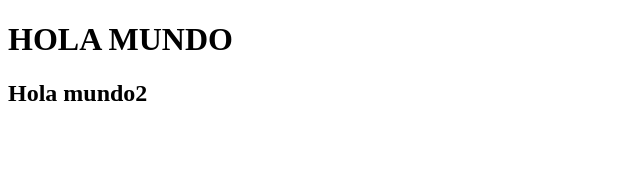
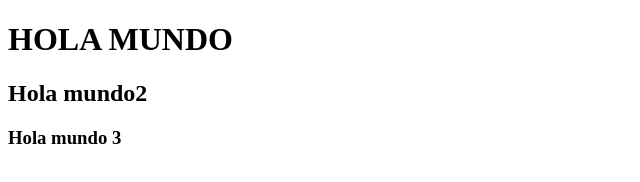
Before and after one commit to JSebas-Amaya94/Desarrollo_web1, a plain HTML site: page index.html in a window 1280 px wide. Shown: the whole page, without its empty margins (0-640 px from the left). Drawn offline with Linux system fonts and the light colour scheme.

Commit message:
cuarto commi

```diff
--- a/index.html
+++ b/index.html
@@ -9,5 +9,6 @@
 <body>
     <h1>HOLA MUNDO</h1>
     <h2>Hola mundo2</h2>
+    <h3>Hola mundo 3</h3>
 </body>
 </html>
```
